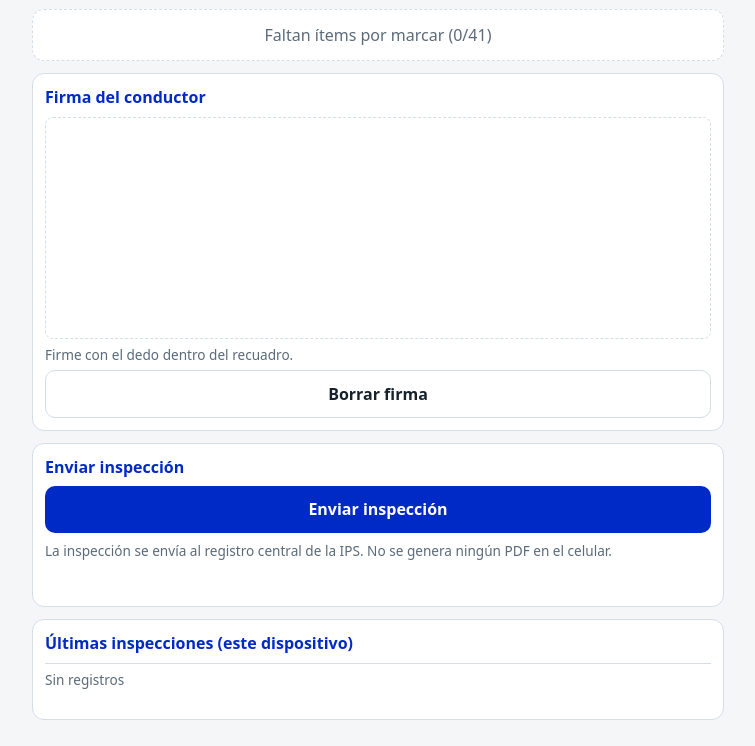
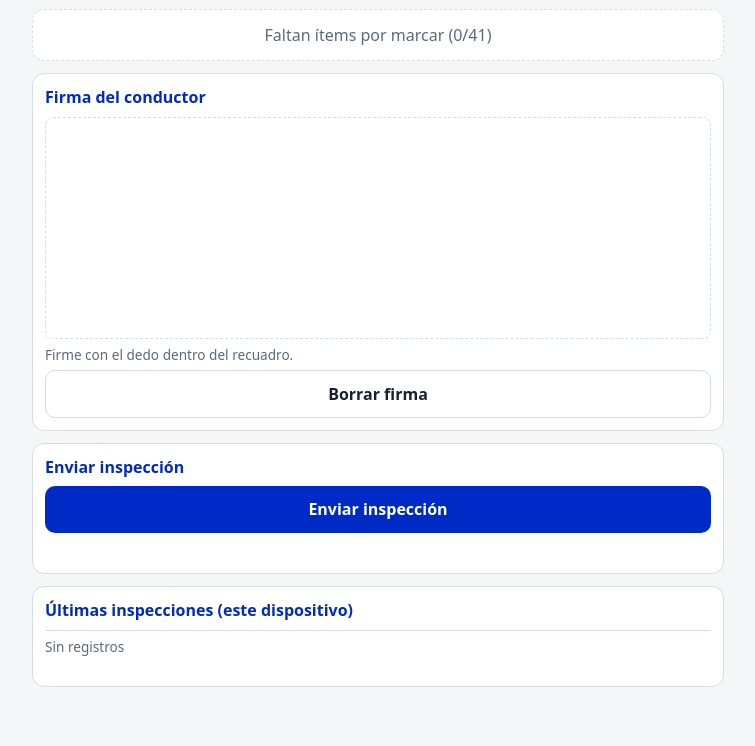
Before and after one commit to recursosf/inspeccion-vehicular, a plain HTML site: page index.html in a window 1280 px wide. Shown: the part 4902-5648 px from the top of the page, without its empty margins (262-1017 px from the left). After the commit the page ends 5615 px from the top, so only its background shows below. Drawn offline with Linux system fonts and the light colour scheme.

Commit message:
Add files via upload

```diff
--- a/index.html
+++ b/index.html
@@ -85,7 +85,7 @@
 
 <div class="card"><h2>Enviar inspección</h2>
 <div class="acts"><button id="pdfsend" style="grid-column:1/-1">Enviar inspección</button></div>
-<p class="sub" style="margin-top:8px">La inspección se envía al registro central de la IPS. No se genera ningún PDF en el celular.</p><p class="msg" id="msg"></p></div>
+<p class="msg" id="msg"></p></div>
 
 <div class="card hist"><h2>Últimas inspecciones (este dispositivo)</h2><div id="hist"><span class="sub">Sin registros</span></div></div>
 <div class="card" id="cfg" style="display:none"><h2>Configuración (administrador)</h2>
```
